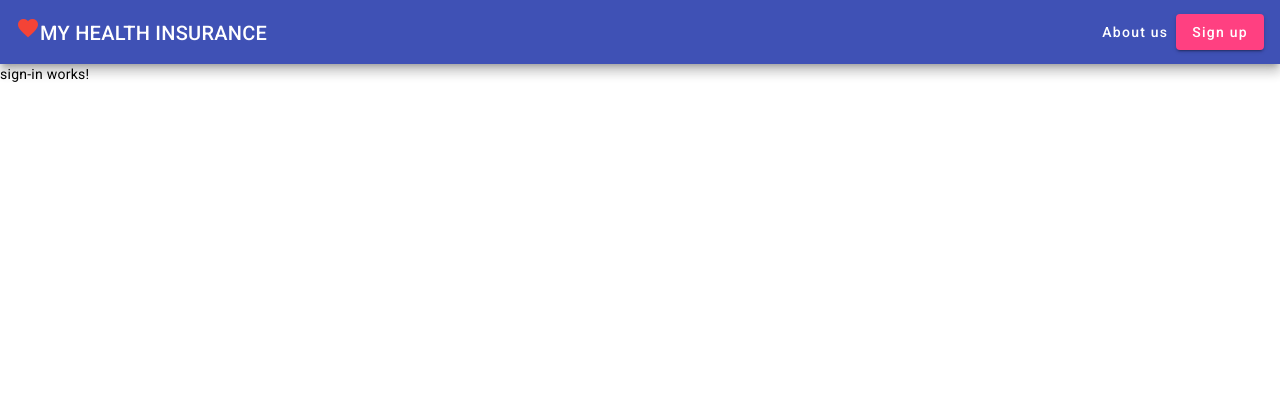
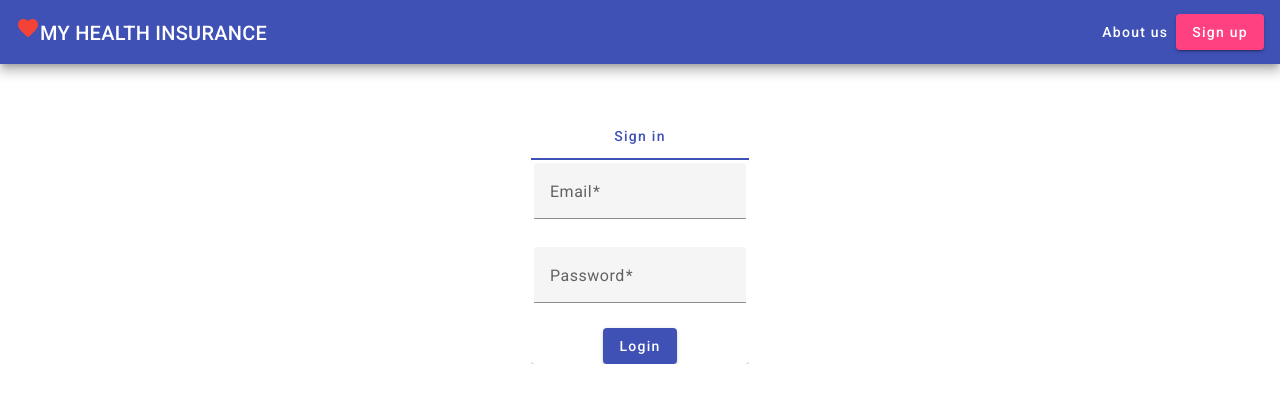
Before and after one commit to ajilvarghese/Insurance-website, an Angular app in the folder Insurance_claim_team-2/insurance_web/: page /signin in a window 1280 px wide. Shown: the top 402 px of the page. Built offline with nearby package versions, Linux system fonts and the light colour scheme.

Commit message:
signin completed

```diff
--- a/Insurance_claim_team-2/insurance_web/src/app/sign-in/sign-in.component.css
+++ b/Insurance_claim_team-2/insurance_web/src/app/sign-in/sign-in.component.css
@@ -0,0 +1,26 @@
+.tabClass{
+    position: relative;
+    display: flex;
+    flex-direction: column;
+    justify-content: center;
+    align-items: center;
+    top: 3rem;
+
+
+}
+.loginCard{
+    /* background-color: lavender; */
+    /* padding-top: 10px; */
+    /* border: 1px solid black; */
+    /* text-align: center; */
+    /* width: 100; */
+     overflow: hidden;
+    /* max-width: 800px;
+    border: 100px solid blueviolet;
+     */
+
+}
+/* .example-full-width {
+    width: 80%;
+
+} */
--- a/Insurance_claim_team-2/insurance_web/src/app/sign-in/sign-in.component.html
+++ b/Insurance_claim_team-2/insurance_web/src/app/sign-in/sign-in.component.html
@@ -1 +1,55 @@
-<p>sign-in works!</p>
+<div class="tabClass">
+<mat-tab-group mat-align-tabs="start">
+  <mat-tab label="Sign in">
+  <mat-card class="loginCard">
+
+
+    <form [formGroup]='loginForm' (ngSubmit)=onSubmit(loginForm)>
+      <table class="example-full-width" ><tr>
+        <td>
+        <mat-form-field class="example-full-width">
+          <mat-label>Email</mat-label>
+          <input type="email" matInput placeholder="Placeholder" formControlName="email">
+
+          <mat-error *ngIf= "AllControls?.email?.errors?.['email']&&submit">Invalid email</mat-error>
+          <mat-error *ngIf= "AllControls?.email?.errors?.['required']&&submit">Email id is required</mat-error>
+
+         </mat-form-field>
+        </td>
+      </tr>
+         </table>
+
+         <table class="example-full-width"  >
+          <tr>
+            <td>
+
+<mat-form-field class="example-full-width" >
+          <mat-label>Password</mat-label>
+          <input matInput placeholder="Placeholder" [type]="hide?'password':'text'" formControlName='password'>
+          <!-- <button mat-icon-button matSuffix (click)="hide = !hide" [attr.aria-label]="'Hide password'" [attr.aria-pressed]="hide">
+            <mat-icon>{{hide ? 'visibility_off' : 'visibility'}}</mat-icon>
+          </button> -->
+
+          <mat-error *ngIf= "AllControls?.password?.errors?.['required']&&submit">Password is required</mat-error>
+
+        </mat-form-field>
+      </td>
+      </tr>
+    </table>
+
+        <div style="text-align:center">
+          <button mat-raised-button color="primary">Login</button>
+        </div>
+
+
+    </form>
+
+  </mat-card>
+
+
+</mat-tab>
+  <!-- <mat-tab label="Sign up"></mat-tab> -->
+
+</mat-tab-group>
+
+</div>
--- a/Insurance_claim_team-2/insurance_web/src/app/sign-in/sign-in.component.ts
+++ b/Insurance_claim_team-2/insurance_web/src/app/sign-in/sign-in.component.ts
@@ -1,4 +1,5 @@
 import { Component } from '@angular/core';
+import { FormBuilder, Validators } from '@angular/forms';
 
 @Component({
   selector: 'app-sign-in',
@@ -6,5 +7,23 @@ import { Component } from '@angular/core';
   styleUrls: ['./sign-in.component.css']
 })
 export class SignInComponent {
+  submit=false;
+  hide=true;
+  constructor(private fb: FormBuilder){ }
+    loginForm = this.fb.group({
+      email:['',[Validators.required,Validators.email]],
+      password:['',[Validators.required]],
+    })
+
+    get AllControls()
+    {
+      return this.loginForm.controls
+    }
+    onSubmit(values:any)
+    {
+      this.submit=true
+    }
+
+
 
 }
```
